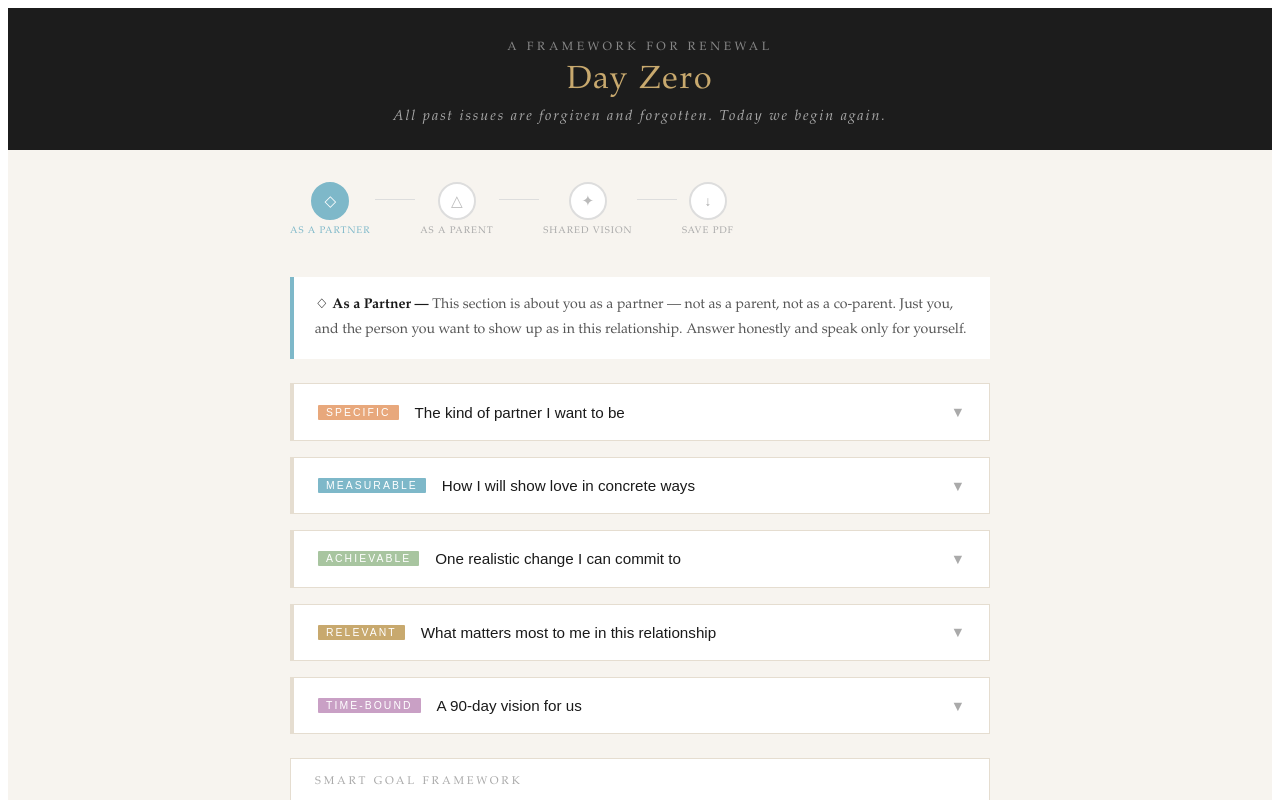
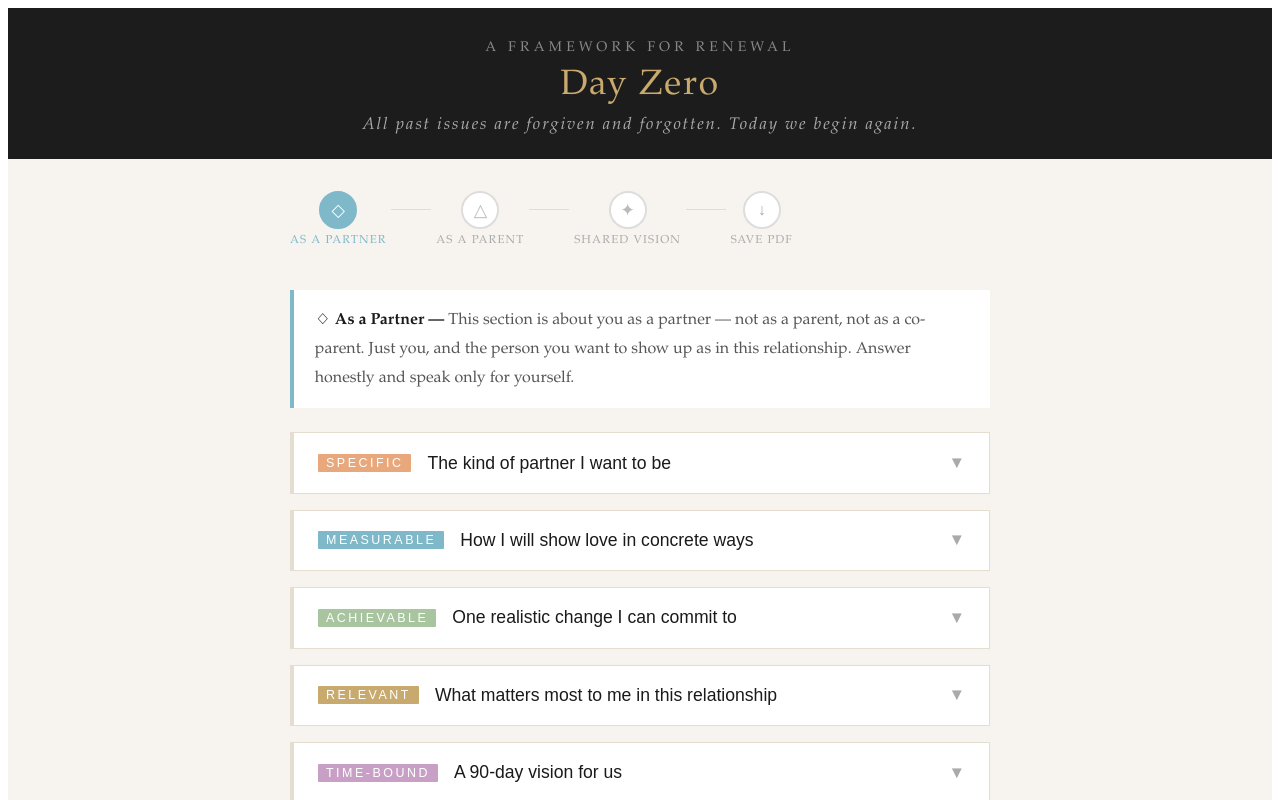
Before and after one commit to Prep-Tech/day-zero, a React (Vite) app: page / in a window 1280 px wide. Both pictures are taken after a click on the button "I ACCEPT THE PREMISE — BEGIN". Shown: the top 800 px of the page. Built offline with nearby package versions, Linux system fonts and the light colour scheme.

Commit message:
Update App.jsx

```diff
--- a/src/App.jsx
+++ b/src/App.jsx
@@ -145,6 +145,48 @@ const smartColors = {
   "Time-bound": "#C9A0C5",
 };
 
+// AutoInput must be defined outside the main component to preserve focus
+const AutoInput = ({ placeholder, value, onChange, color }) => {
+  const spanRef = React.useRef(null);
+  const [width, setWidth] = React.useState(150);
+  React.useEffect(() => {
+    if (spanRef.current) {
+      setWidth(Math.max(150, spanRef.current.offsetWidth + 24));
+    }
+  }, [value, placeholder]);
+  return (
+    <span style={{ position: "relative", display: "inline-block" }}>
+      <span
+        ref={spanRef}
+        style={{
+          position: "absolute", visibility: "hidden", whiteSpace: "pre",
+          fontSize: "1.1rem", fontFamily: "'Georgia', serif", padding: "2px 6px",
+        }}
+      >
+        {value || placeholder}
+      </span>
+      <input
+        placeholder={placeholder}
+        value={value}
+        onChange={onChange}
+        style={{
+          border: "none",
+          borderBottom: `2px solid ${color || "#C8A96E"}`,
+          background: "transparent",
+          padding: "2px 6px",
+          fontSize: "1.1rem",
+          fontFamily: "'Georgia', serif",
+          color: "#1a1a1a",
+          width: width,
+          outline: "none",
+          textAlign: "center",
+          transition: "width 0.1s",
+        }}
+      />
+    </span>
+  );
+};
+
 export default function DayZeroFramework() {
   const [activeSectionIdx, setActiveSectionIdx] = useState(0);
   const [answers, setAnswers] = useState({});
@@ -259,46 +301,10 @@ export default function DayZeroFramework() {
     setTimeout(() => URL.revokeObjectURL(url), 5000);
   };
 
-  const AutoInput = ({ placeholder, value, onChange, color }) => {
-    const spanRef = React.useRef(null);
-    const [width, setWidth] = React.useState(140);
-    React.useEffect(() => {
-      if (spanRef.current) {
-        const w = Math.max(140, spanRef.current.offsetWidth + 20);
-        setWidth(w);
-      }
-    }, [value, placeholder]);
-    return (
-      <span style={{ position: "relative", display: "inline-block" }}>
-        <span ref={spanRef} style={{ position: "absolute", visibility: "hidden", whiteSpace: "pre", fontSize: "1rem", fontFamily: "'Georgia', serif", padding: "2px 6px" }}>
-          {value || placeholder}
-        </span>
-        <input
-          placeholder={placeholder}
-          value={value}
-          onChange={onChange}
-          style={{
-            border: "none",
-            borderBottom: `2px solid ${color || "#C8A96E"}`,
-            background: "transparent",
-            padding: "2px 6px",
-            fontSize: "1rem",
-            fontFamily: "'Georgia', serif",
-            color: "#1a1a1a",
-            width: width,
-            outline: "none",
-            textAlign: "center",
-            transition: "width 0.15s",
-          }}
-        />
-      </span>
-    );
-  };
-
   const renderSentence = (question, partnerId) => {
     const parts = question.sentence.split(/____/);
     return (
-      <div style={{ lineHeight: "2.4", fontSize: "1.05rem", color: "#2a2a2a", fontFamily: "'Georgia', serif" }}>
+      <div style={{ lineHeight: "2.6", fontSize: "1.1rem", color: "#2a2a2a", fontFamily: "'Georgia', serif" }}>
         {parts.map((part, i) => (
           <span key={i}>
             <span>{part}</span>
@@ -321,9 +327,9 @@ export default function DayZeroFramework() {
 
       {/* Header */}
       <div style={{ background: "#1C1C1C", color: "#C8A96E", padding: "2rem 2rem 1.5rem", textAlign: "center", letterSpacing: "0.12em" }}>
-        <div style={{ fontSize: "0.75rem", letterSpacing: "0.3em", color: "#888", marginBottom: "0.5rem" }}>A FRAMEWORK FOR RENEWAL</div>
-        <h1 style={{ margin: 0, fontSize: "2rem", fontWeight: "400", color: "#C8A96E" }}>Day Zero</h1>
-        <p style={{ margin: "0.5rem 0 0", color: "#aaa", fontSize: "0.9rem", fontStyle: "italic" }}>
+        <div style={{ fontSize: "0.875rem", letterSpacing: "0.3em", color: "#888", marginBottom: "0.5rem" }}>A FRAMEWORK FOR RENEWAL</div>
+        <h1 style={{ margin: 0, fontSize: "2.2rem", fontWeight: "400", color: "#C8A96E" }}>Day Zero</h1>
+        <p style={{ margin: "0.5rem 0 0", color: "#aaa", fontSize: "1.05rem", fontStyle: "italic" }}>
           All past issues are forgiven and forgotten. Today we begin again.
         </p>
       </div>
@@ -331,8 +337,8 @@ export default function DayZeroFramework() {
       {/* Intro */}
       {!accepted && (
         <div style={{ maxWidth: 640, margin: "3rem auto", background: "#fff", padding: "2.5rem", boxShadow: "0 2px 24px rgba(0,0,0,0.07)", border: "1px solid #E5DDD0" }}>
-          <div style={{ fontSize: "0.7rem", letterSpacing: "0.3em", color: "#C8A96E", marginBottom: "1rem" }}>BEFORE YOU BEGIN</div>
-          <h2 style={{ fontWeight: 400, fontSize: "1.4rem", marginTop: 0 }}>The Day Zero Premise</h2>
+          <div style={{ fontSize: "0.82rem", letterSpacing: "0.3em", color: "#C8A96E", marginBottom: "1rem" }}>BEFORE YOU BEGIN</div>
+          <h2 style={{ fontWeight: 400, fontSize: "1.6rem", marginTop: 0 }}>The Day Zero Premise</h2>
           <p style={{ color: "#555", lineHeight: 1.8 }}>
             This exercise asks both of you to do something genuinely difficult: set aside everything that has happened and answer honestly about the future you <em>want</em> — not the past you're carrying.
           </p>
@@ -346,7 +352,7 @@ export default function DayZeroFramework() {
           <div style={{ background: "#F7F4EF", borderLeft: "3px solid #C8A96E", padding: "1rem 1.2rem", margin: "1.5rem 0", fontStyle: "italic", color: "#555" }}>
             "If today was Day Zero — all past issues forgiven and forgotten — how do you see your life going forward?"
           </div>
-          <button onClick={() => setAccepted(true)} style={{ background: "#1C1C1C", color: "#C8A96E", border: "none", padding: "0.9rem 2.5rem", fontSize: "0.85rem", letterSpacing: "0.2em", cursor: "pointer", width: "100%" }}>
+          <button onClick={() => setAccepted(true)} style={{ background: "#1C1C1C", color: "#C8A96E", border: "none", padding: "0.9rem 2.5rem", fontSize: "1rem", letterSpacing: "0.2em", cursor: "pointer", width: "100%" }}>
             I ACCEPT THE PREMISE — BEGIN
           </button>
         </div>
@@ -356,7 +362,7 @@ export default function DayZeroFramework() {
         <div style={{ maxWidth: 700, margin: "0 auto", padding: "2rem 1rem" }}>
 
           {/* Progress stepper */}
-          <div style={{ display: "flex", alignItems: "center", marginBottom: "2rem", overflowX: "auto", paddingBottom: "0.5rem" }}>
+          <div style={{ display: "flex", alignItems: "center", marginBottom: "2.2rem", overflowX: "auto", paddingBottom: "0.5rem" }}>
             {sections.map((s, i) => (
               <div key={s.id} style={{ display: "flex", alignItems: "center", flexShrink: 0 }}>
                 <div style={{ display: "flex", flexDirection: "column", alignItems: "center", gap: "0.3rem" }}>
@@ -367,13 +373,13 @@ export default function DayZeroFramework() {
                       color: showExport ? "#aaa" : activeSectionIdx === i ? "#fff" : activeSectionIdx > i ? s.color : "#bbb",
                       border: `2px solid ${!showExport && activeSectionIdx >= i ? s.color : "#ddd"}`,
                       borderRadius: "50%", width: 38, height: 38,
-                      fontSize: "0.95rem", cursor: "pointer", flexShrink: 0,
+                      fontSize: "1.1rem", cursor: "pointer", flexShrink: 0,
                       display: "flex", alignItems: "center", justifyContent: "center",
                     }}
                   >
                     {!showExport && activeSectionIdx > i ? "✓" : s.icon}
                   </button>
-                  <div style={{ fontSize: "0.6rem", letterSpacing: "0.1em", color: !showExport && activeSectionIdx === i ? s.color : "#aaa", whiteSpace: "nowrap", textAlign: "center" }}>
+                  <div style={{ fontSize: "0.72rem", letterSpacing: "0.1em", color: !showExport && activeSectionIdx === i ? s.color : "#aaa", whiteSpace: "nowrap", textAlign: "center" }}>
                     {s.label.toUpperCase()}
                   </div>
                 </div>
@@ -389,13 +395,13 @@ export default function DayZeroFramework() {
                   color: showExport ? "#fff" : "#aaa",
                   border: `2px solid ${showExport ? "#C8A96E" : "#ddd"}`,
                   borderRadius: "50%", width: 38, height: 38,
-                  fontSize: "0.85rem", cursor: "pointer", flexShrink: 0,
+                  fontSize: "1rem", cursor: "pointer", flexShrink: 0,
                   display: "flex", alignItems: "center", justifyContent: "center",
                 }}
               >
                 ↓
               </button>
-              <div style={{ fontSize: "0.6rem", letterSpacing: "0.1em", color: showExport ? "#C8A96E" : "#aaa", whiteSpace: "nowrap" }}>
+              <div style={{ fontSize: "0.72rem", letterSpacing: "0.1em", color: showExport ? "#C8A96E" : "#aaa", whiteSpace: "nowrap" }}>
                 SAVE PDF
               </div>
             </div>
@@ -403,32 +409,32 @@ export default function DayZeroFramework() {
 
           {/* Export panel */}
           {showExport && (
-            <div style={{ background: "#fff", border: "1px solid #C8A96E", padding: "2rem", marginBottom: "2rem" }}>
-              <div style={{ fontSize: "0.7rem", letterSpacing: "0.25em", color: "#C8A96E", marginBottom: "0.5rem" }}>SAVE YOUR ANSWERS</div>
-              <h2 style={{ fontWeight: 400, fontSize: "1.3rem", marginBottom: "0.8rem" }}>Ready to share?</h2>
-              <p style={{ color: "#555", fontSize: "0.9rem", lineHeight: 1.8, marginBottom: "1.5rem" }}>
+            <div style={{ background: "#fff", border: "1px solid #C8A96E", padding: "2.2rem", marginBottom: "2.2rem" }}>
+              <div style={{ fontSize: "0.82rem", letterSpacing: "0.25em", color: "#C8A96E", marginBottom: "0.5rem" }}>SAVE YOUR ANSWERS</div>
+              <h2 style={{ fontWeight: 400, fontSize: "1.5rem", marginBottom: "0.95rem" }}>Ready to share?</h2>
+              <p style={{ color: "#555", fontSize: "1.05rem", lineHeight: 1.8, marginBottom: "1.5rem" }}>
                 Each partner saves their own answers privately. Share with each other — or a counsellor — when you feel ready.
               </p>
               {(() => {
                 const count = getCompletionCount();
                 return (
-                  <div style={{ display: "flex", alignItems: "center", justifyContent: "space-between", padding: "1rem 1.2rem", border: "1px solid #E5DDD0", marginBottom: "0.8rem", background: "#F7F4EF" }}>
+                  <div style={{ display: "flex", alignItems: "center", justifyContent: "space-between", padding: "1rem 1.2rem", border: "1px solid #E5DDD0", marginBottom: "0.95rem", background: "#F7F4EF" }}>
                     <div>
-                      <div style={{ fontSize: "0.78rem", color: "#aaa", marginBottom: "0.4rem" }}>{count} of {totalQuestions} questions answered</div>
+                      <div style={{ fontSize: "0.9rem", color: "#aaa", marginBottom: "0.4rem" }}>{count} of {totalQuestions} questions answered</div>
                       <div style={{ height: 4, background: "#eee", width: 220, borderRadius: 2 }}>
                         <div style={{ height: 4, background: "#C8A96E", borderRadius: 2, width: `${Math.round((count / totalQuestions) * 100)}%`, transition: "width 0.4s" }} />
                       </div>
                     </div>
                     <button
                       onClick={() => handleExport("Me")}
-                      style={{ background: "#1C1C1C", color: "#C8A96E", border: "none", padding: "0.7rem 1.5rem", fontSize: "0.8rem", letterSpacing: "0.15em", cursor: "pointer" }}
+                      style={{ background: "#1C1C1C", color: "#C8A96E", border: "none", padding: "0.7rem 1.5rem", fontSize: "0.95rem", letterSpacing: "0.15em", cursor: "pointer" }}
                     >
                       SAVE PDF
                     </button>
                   </div>
                 );
               })()}
-              <p style={{ fontSize: "0.78rem", color: "#aaa", fontStyle: "italic", marginTop: "1rem", lineHeight: 1.7 }}>
+              <p style={{ fontSize: "0.9rem", color: "#aaa", fontStyle: "italic", marginTop: "1rem", lineHeight: 1.7 }}>
                 An HTML file will download to your device. Open it in any browser, then use <strong>File → Print → Save as PDF</strong>.
               </p>
             </div>
@@ -438,7 +444,7 @@ export default function DayZeroFramework() {
           {!showExport && activeSection && (
             <>
               {/* Section description */}
-              <div style={{ background: "#fff", borderLeft: `4px solid ${activeSection.color}`, padding: "1rem 1.3rem", marginBottom: "1.5rem", fontSize: "0.88rem", color: "#555", lineHeight: 1.8 }}>
+              <div style={{ background: "#fff", borderLeft: `4px solid ${activeSection.color}`, padding: "1rem 1.3rem", marginBottom: "1.5rem", fontSize: "1rem", color: "#555", lineHeight: 1.8 }}>
                 <strong style={{ color: "#1a1a1a" }}>{activeSection.icon} {activeSection.label} — </strong>
                 {activeSection.description}
               </div>
@@ -451,16 +457,16 @@ export default function DayZeroFramework() {
                 return (
                   <div key={q.id} style={{ background: "#fff", border: `1px solid ${isOpen ? activeSection.color : "#E5DDD0"}`, borderLeft: `4px solid ${isOpen ? activeSection.color : "#E5DDD0"}`, marginBottom: "1rem", transition: "border-color 0.2s" }}>
                     <button onClick={() => setActiveQ(isOpen ? null : q.id)} style={{ width: "100%", background: "none", border: "none", padding: "1.2rem 1.5rem", textAlign: "left", cursor: "pointer", display: "flex", alignItems: "center", gap: "1rem" }}>
-                      <span style={{ background: smartColors[q.smart], color: "#fff", fontSize: "0.65rem", letterSpacing: "0.2em", padding: "2px 8px", borderRadius: 1, whiteSpace: "nowrap", flexShrink: 0 }}>
+                      <span style={{ background: smartColors[q.smart], color: "#fff", fontSize: "0.78rem", letterSpacing: "0.2em", padding: "2px 8px", borderRadius: 1, whiteSpace: "nowrap", flexShrink: 0 }}>
                         {q.smart.toUpperCase()}
                       </span>
-                      <span style={{ fontSize: "0.95rem", color: "#1a1a1a", flex: 1 }}>{q.prompt}</span>
+                      <span style={{ fontSize: "1.1rem", color: "#1a1a1a", flex: 1 }}>{q.prompt}</span>
                       {hasContent && <span style={{ color: "#A8C5A0", fontSize: "1rem" }}>✓</span>}
-                      <span style={{ color: "#aaa", fontSize: "0.9rem" }}>{isOpen ? "▲" : "▼"}</span>
+                      <span style={{ color: "#aaa", fontSize: "1.05rem" }}>{isOpen ? "▲" : "▼"}</span>
                     </button>
                     {isOpen && (
                       <div style={{ padding: "0 1.5rem 1.5rem" }}>
-                        {q.hint && <div style={{ fontSize: "0.78rem", color: "#aaa", marginBottom: "1rem", fontStyle: "italic" }}>Guiding thought: {q.hint}</div>}
+                        {q.hint && <div style={{ fontSize: "0.9rem", color: "#aaa", marginBottom: "1rem", fontStyle: "italic" }}>Guiding thought: {q.hint}</div>}
                         <div style={{ background: "#F7F4EF", padding: "1.2rem 1.5rem", borderRadius: 1, marginBottom: "1rem" }}>
                           {renderSentence(q, partnerId)}
                         </div>
@@ -469,7 +475,7 @@ export default function DayZeroFramework() {
                           value={getValue(partnerId, q.id, "notes")}
                           onChange={(e) => setValue(partnerId, q.id, "notes", e.target.value)}
                           rows={3}
-                          style={{ width: "100%", border: "1px solid #E5DDD0", padding: "0.8rem", fontSize: "0.9rem", fontFamily: "inherit", color: "#333", background: "#fafafa", resize: "vertical", boxSizing: "border-box", outline: "none" }}
+                          style={{ width: "100%", border: "1px solid #E5DDD0", padding: "0.95rem", fontSize: "1.05rem", fontFamily: "inherit", color: "#333", background: "#fafafa", resize: "vertical", boxSizing: "border-box", outline: "none" }}
                         />
                       </div>
                     )}
@@ -479,12 +485,12 @@ export default function DayZeroFramework() {
 
               {/* SMART legend */}
               <div style={{ marginTop: "1.5rem", padding: "1rem 1.5rem", background: "#fff", border: "1px solid #E5DDD0" }}>
-                <div style={{ fontSize: "0.7rem", letterSpacing: "0.25em", color: "#aaa", marginBottom: "0.7rem" }}>SMART GOAL FRAMEWORK</div>
-                <div style={{ display: "flex", flexWrap: "wrap", gap: "0.6rem" }}>
+                <div style={{ fontSize: "0.82rem", letterSpacing: "0.25em", color: "#aaa", marginBottom: "0.82rem" }}>SMART GOAL FRAMEWORK</div>
+                <div style={{ display: "flex", flexWrap: "wrap", gap: "0.72rem" }}>
                   {Object.entries(smartColors).map(([label, color]) => (
                     <div key={label} style={{ display: "flex", alignItems: "center", gap: "0.4rem" }}>
                       <div style={{ width: 10, height: 10, background: color, borderRadius: "50%" }} />
-                      <span style={{ fontSize: "0.78rem", color: "#555" }}><strong>{label[0]}</strong>{label.slice(1)}</span>
+                      <span style={{ fontSize: "0.9rem", color: "#555" }}><strong>{label[0]}</strong>{label.slice(1)}</span>
                     </div>
                   ))}
                 </div>
@@ -494,13 +500,13 @@ export default function DayZeroFramework() {
               <div style={{ display: "flex", justifyContent: "flex-end", marginTop: "1.5rem" }}>
                 <button
                   onClick={handleNext}
-                  style={{ background: "#1C1C1C", color: isLastSection ? "#C8A96E" : "#fff", border: "none", padding: "0.9rem 2.5rem", fontSize: "0.85rem", letterSpacing: "0.2em", cursor: "pointer" }}
+                  style={{ background: "#1C1C1C", color: isLastSection ? "#C8A96E" : "#fff", border: "none", padding: "0.9rem 2.5rem", fontSize: "1rem", letterSpacing: "0.2em", cursor: "pointer" }}
                 >
                   {isLastSection ? "↓ SAVE TO PDF" : `NEXT: ${sections[activeSectionIdx + 1].label.toUpperCase()} →`}
                 </button>
               </div>
 
-              <div style={{ textAlign: "center", marginTop: "1.5rem", color: "#aaa", fontSize: "0.8rem", fontStyle: "italic", lineHeight: 1.8 }}>
+              <div style={{ textAlign: "center", marginTop: "1.5rem", color: "#aaa", fontSize: "0.95rem", fontStyle: "italic", lineHeight: 1.8 }}>
                 Your answers are private until you choose to share them.<br />
                 This framework is a starting point — not a contract. Be honest. Be kind.
               </div>
```
